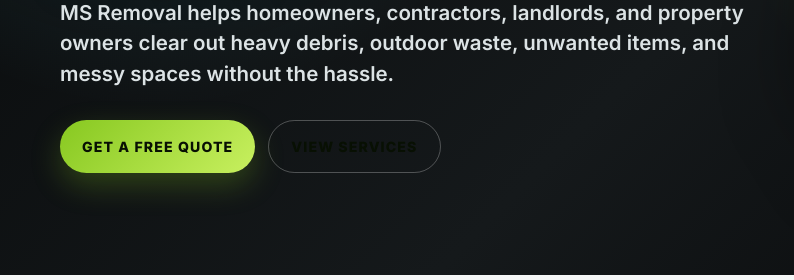
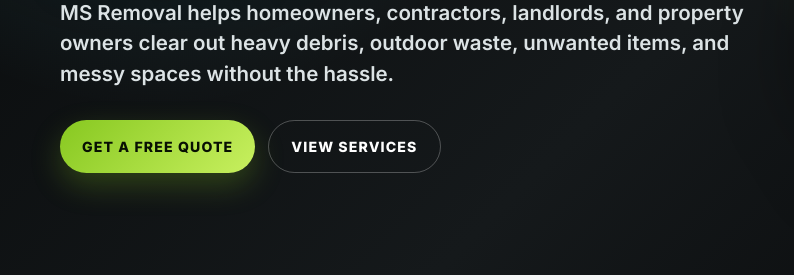
Before and after one commit to paulsalva/ms-removal, a plain HTML site: page index.html in a window 1280 px wide. Shown: the part 1060-1340 px from the top of the page, 0-794 px from the left. Drawn offline with Linux system fonts and the light colour scheme.

Commit message:
style: add color override for.btn-ghost and.btn.btn-ghost
Co-authored-by: paulsalva <53840389+paulsalva@users.noreply.github.com>

```diff
--- a/styles.css
+++ b/styles.css
@@ -81,6 +81,7 @@ h3{font-size:clamp(1.55rem,2.5vw,2.35rem)}
 .quote-section > .container{position:relative;z-index:1}
 .quote-section .quote-panel{background:#fff}
 .btn,.quote-panel .btn,.quote-section .quote-panel .btn{color:#081003}
+.btn-ghost,.btn.btn-ghost{color:var(--white)}
 .form-callout{margin:14px 0 0;color:var(--soft-ink);font-weight:800}
 .form-callout a{text-decoration:underline}
 
```
